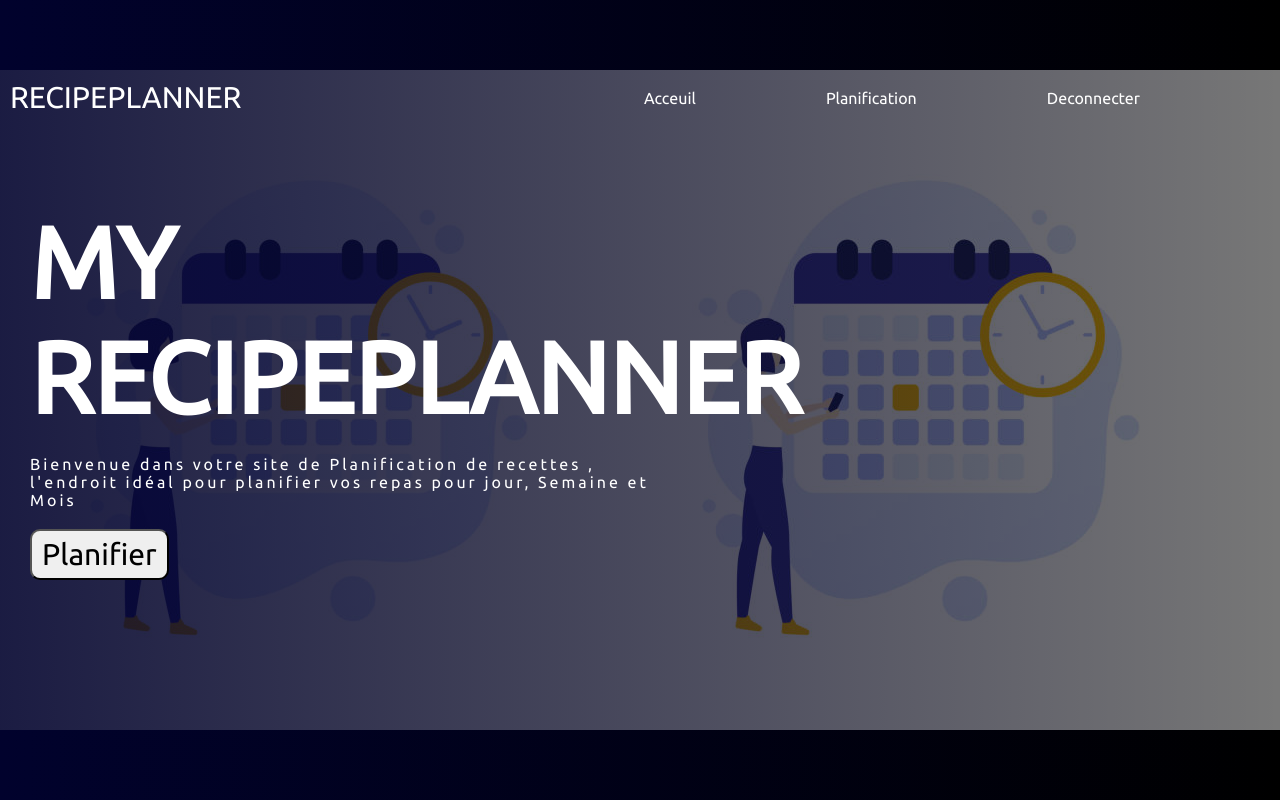
After one commit to bensadilina/p, a PHP site: page /calendar_0/acc.php in a window 1280 px wide. The commit adds this page. Run offline with PHP 8.4, Linux system fonts and the light colour scheme.

Commit message:
Add files via upload

```diff
--- /dev/null
+++ b/calendar_0/acc.php
@@ -0,0 +1,27 @@
+<!DOCTYPE html>
+<html>
+         <head>
+          <title>RECIPEPLANNER</title>
+          <link rel="stylesheet" href="paw.css" >
+         </head>
+        <body>
+         <div class="container">
+         <header>
+            <a href="Acc.php" class="logo ">RECIPEPLANNER</a>
+            <ul >
+                <li><a href="Acc.php"> Acceuil</a></li>
+
+
+                <li><a href="index.php">Planification</a></li>
+                <li><a href="logout.php">Deconnecter</a></li>
+            </ul>
+         </header>
+         <div class="content">
+            <h2>MY RECIPEPLANNER</h2>
+            <p>Bienvenue dans votre site de Planification de recettes , l'endroit idéal pour  planifier vos repas pour jour, Semaine et Mois    </p>
+          <a href="index.php">  <button  > Planifier</button></a>
+         </div>
+         </div>
+        </body>
+
+</html>
--- /dev/null
+++ b/calendar_0/paw.css
@@ -0,0 +1,64 @@
+@import url('https://fonts.googleapis.com/css2?family=Ubuntu&display=swap');
+*{
+    font-family: 'Ubuntu', sans-serif;
+    padding: 0%;
+    margin: 0%;
+}
+a{
+    color: white;
+    text-decoration: none;
+}
+body{
+    background-image: linear-gradient(to right ,#01022d ,#000 );
+    height: 100vh;
+    display: flex;
+    justify-content: center ;
+    align-items: center;
+}
+.container {
+    background-image:
+    linear-gradient(to right ,#01022de5,#00000088), url(lo.jpg)
+    ;
+    width: 100%;
+    height: 660px;
+}
+header{
+    display: flex;
+    justify-content: space-between;
+    align-items: center;
+    padding: 10px;
+}
+.logo {
+    font-size: 30px;
+
+}
+ul{
+    width: 60%;
+    list-style: none;
+    display: flex;
+    justify-content: space-evenly;
+}
+ul a {
+    border-bottom: 2px solid transparent;
+}
+ul a:hover {
+    border-bottom-color: white ;
+}
+.content {
+    color: white;
+    width: 50%;
+    margin-top: 50px;
+    padding:30px;
+}
+.content h2 {
+    font-size: 100px;
+}
+.content p {
+    letter-spacing: 3px ;
+    padding: 20px 0 ;
+}
+.content button {
+    font-size: 30px;
+    padding: 6px 10px ;
+    border-radius: 10px ;
+}
```
Also changed, not shown: calendar_0/function.php (added, +67 -0 lines), calendar_0/index.php (+5 -4 lines), calendar_0/indexx.php (added, +22 -0 lines), calendar_0/login.php (added, +123 -0 lines), calendar_0/lo.jpg (added).
